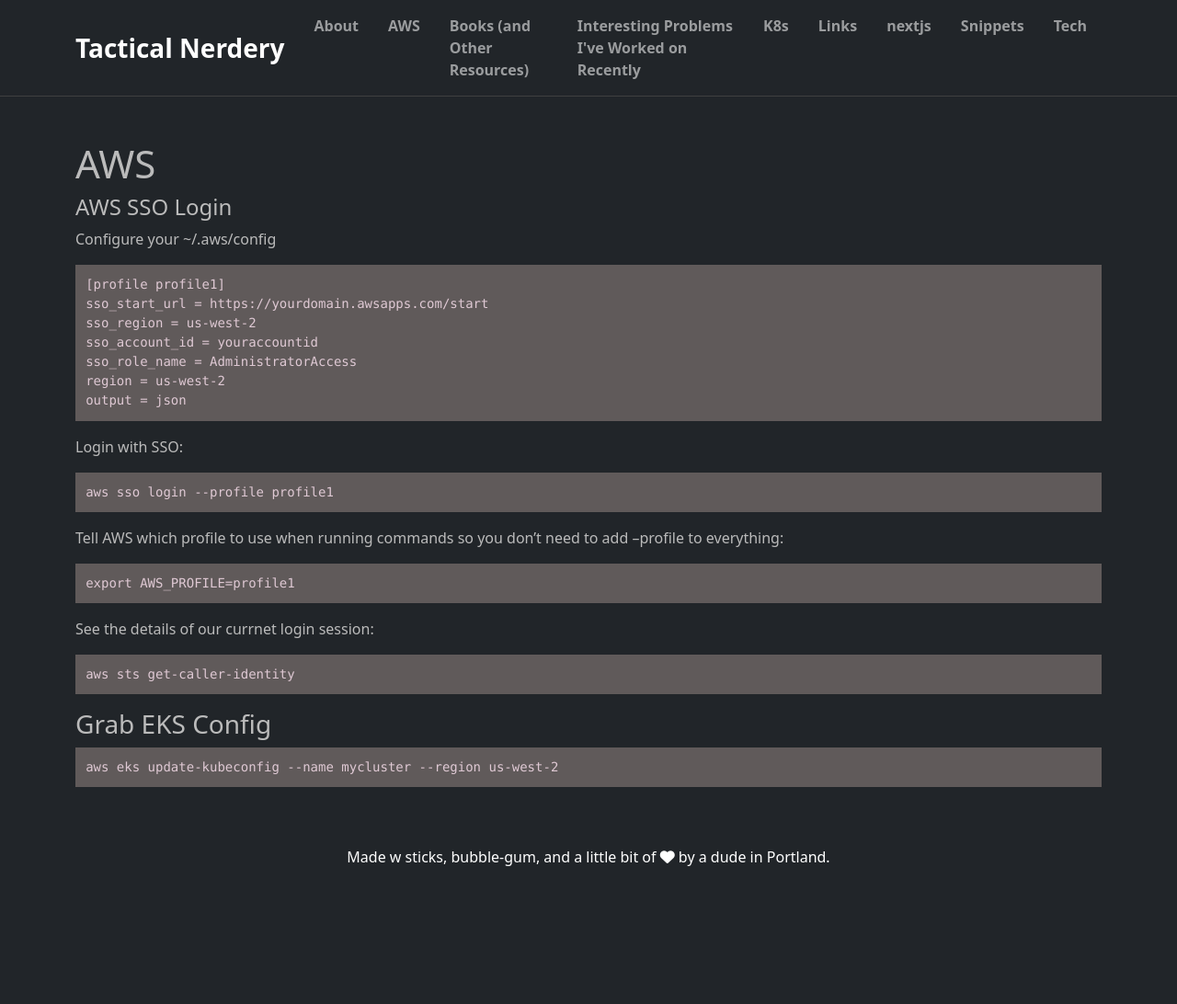
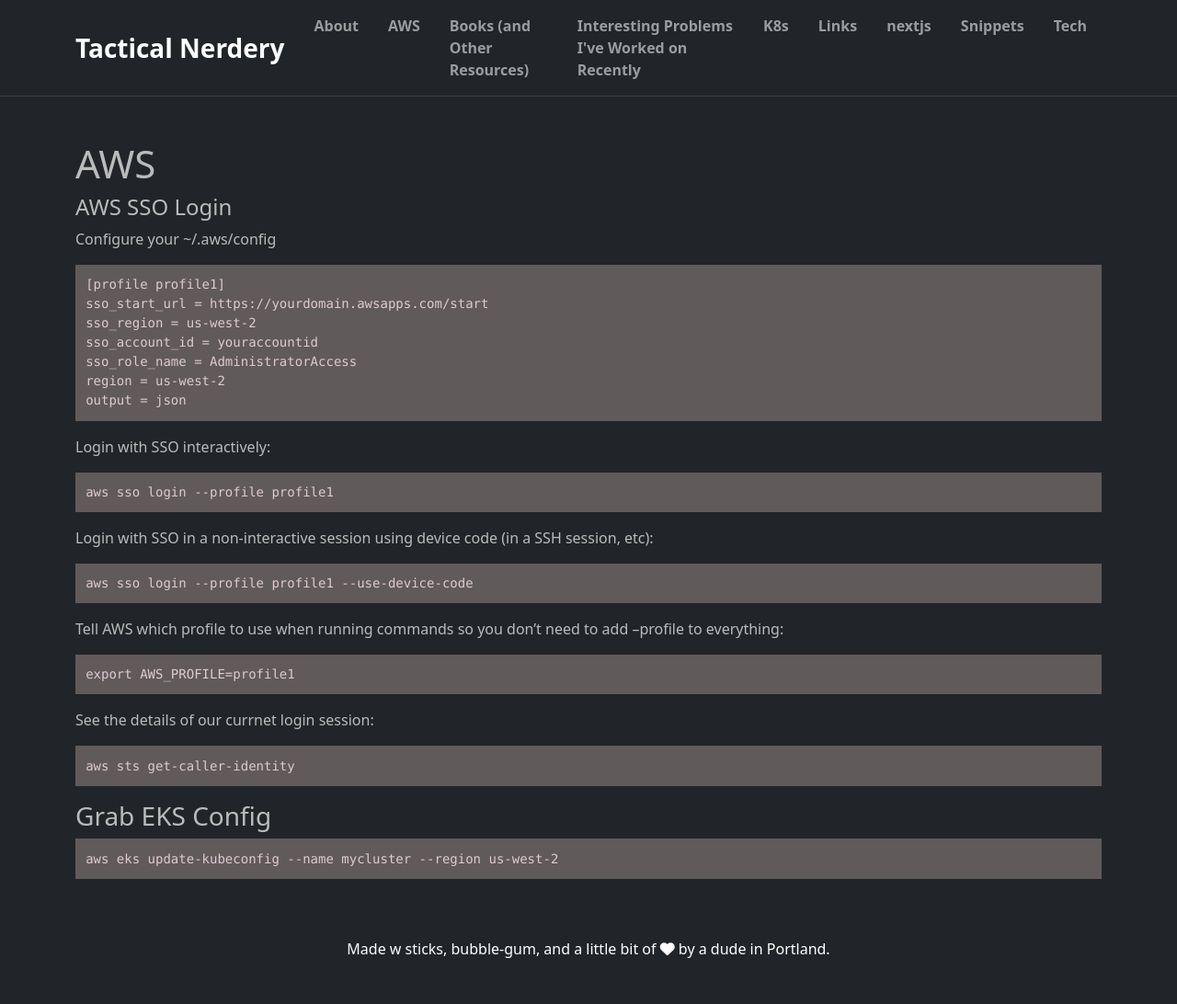
Before and after one commit to rayterrill/tacticalnerdery.com.old, a Jekyll site: the page built from aws.md, in a window 1280 px wide. Shown: the whole page at 92% size. Built offline with Jekyll 4.4.1, drawn with Linux system fonts in a browser that asks for light colours; nearby versions of some CDN libraries; before the commit the page ends 992 px from its top, so only the background shows below that.

Commit message:
Update aws.md

```diff
--- a/aws.md
+++ b/aws.md
@@ -15,9 +15,13 @@ sso_role_name = AdministratorAccess
 region = us-west-2
 output = json
 </pre>
-Login with SSO:
+Login with SSO interactively:
 <pre class="code">
 aws sso login --profile profile1
+</pre>
+Login with SSO in a non-interactive session using device code (in a SSH session, etc):
+<pre class="code">
+aws sso login --profile profile1 --use-device-code
 </pre>
 Tell AWS which profile to use when running commands so you don't need to add --profile to everything:
 <pre class="code">
```
